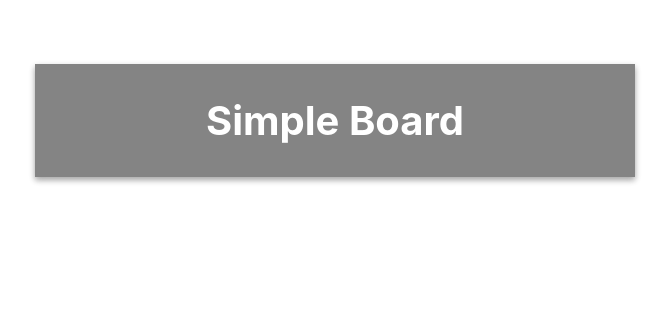
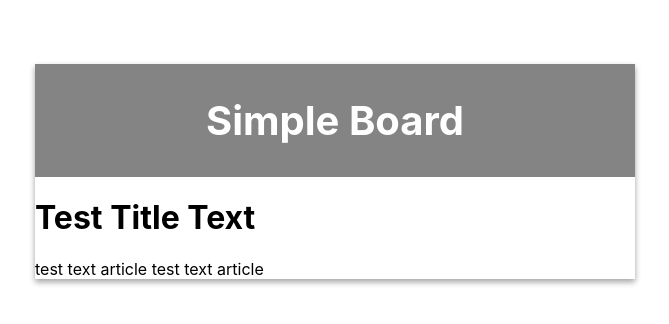
Before and after one commit to siwolsmu89/simple_board_1, a React (Create React App) app in the folder simple_board_react/: page /detail/1 in a window 1280 px wide. Shown: the top 324 px of the page, without its empty margins (305-974 px from the left). Built offline with nearby package versions, Linux system fonts and the light colour scheme.

Commit message:
Add new component ArticleDetail   - add new Link component to ArticleList   - add new Router component to App 2021/05/06

```diff
--- a/simple_board_react/src/App.js
+++ b/simple_board_react/src/App.js
@@ -5,6 +5,7 @@ import {addArticleAction, movePageAction} from "./redux/action/actions";
 import { BrowserRouter as Router, Route } from 'react-router-dom';
 import ArticleWrite from "./components/view/article-write/ArticleWrite";
 import "./App.css";
+import ArticleDetail from "./components/view/article-detail/ArticleDetail";
 
 class App extends Component {
 
@@ -26,9 +27,11 @@ class App extends Component {
                     </Route>
                     <Route path="/write">
                         <ArticleWrite
-                            addArticle={ (title, content) => dispatch(addArticleAction(title, content))}
+                            addArticle={ (title, text) => dispatch(addArticleAction(title, text))}
                         />
                     </Route>
+                    <Route path="/detail/:no"
+                           render={ (states) => <ArticleDetail {...states} articles={ articles } /> } />
                 </Router>
             </div>
         )
--- /dev/null
+++ b/simple_board_react/src/components/view/article-detail/ArticleDetail.js
@@ -0,0 +1,27 @@
+import {Component} from "react";
+
+export default class ArticleDetail extends Component {
+
+    render() {
+
+        const { articles } = this.props;
+        const { no } = this.props.match.params;
+
+        if (Number(no)) {
+            const detailArticle = articles.find( article => article.no === Number(no));
+            return(
+                <div>
+                    <h1>{detailArticle.title}</h1>
+                    <p>{detailArticle.text}</p>
+                </div>
+            );
+        } else {
+            return (
+                <div>
+                    Article Not Found
+                </div>
+            );
+        }
+
+    }
+}
--- a/simple_board_react/src/components/view/article-list/ArticleList.css
+++ b/simple_board_react/src/components/view/article-list/ArticleList.css
@@ -54,6 +54,12 @@
 
 .list-table tbody tr:hover {
     background-color: #e8e8e8;
+    font-weight: bold;
+}
+
+.list-table tbody tr a {
+    text-decoration: none;
+    color: black;
 }
 
 
--- a/simple_board_react/src/components/view/article-list/ArticleList.js
+++ b/simple_board_react/src/components/view/article-list/ArticleList.js
@@ -37,7 +37,14 @@ export default class ArticleList extends Component {
                     className="board-item"
                 >
                     <td className="article-no">{ no }</td>
-                    <td className="article-title">{ title } <span className="comment-count">[{ comments.length }]</span></td>
+                    <td className="article-title">
+                        <Link
+                            to={ "/detail/" + no }
+
+                        >
+                            { title } <span className="comment-count">[{ comments.length }]</span>
+                        </Link>
+                    </td>
                     <td className="article-views">{ views }</td>
                 </tr>
             )
```
Also changed, not shown: simple_board_react/src/components/view/article-detail/ArticleDetail.css (added).
